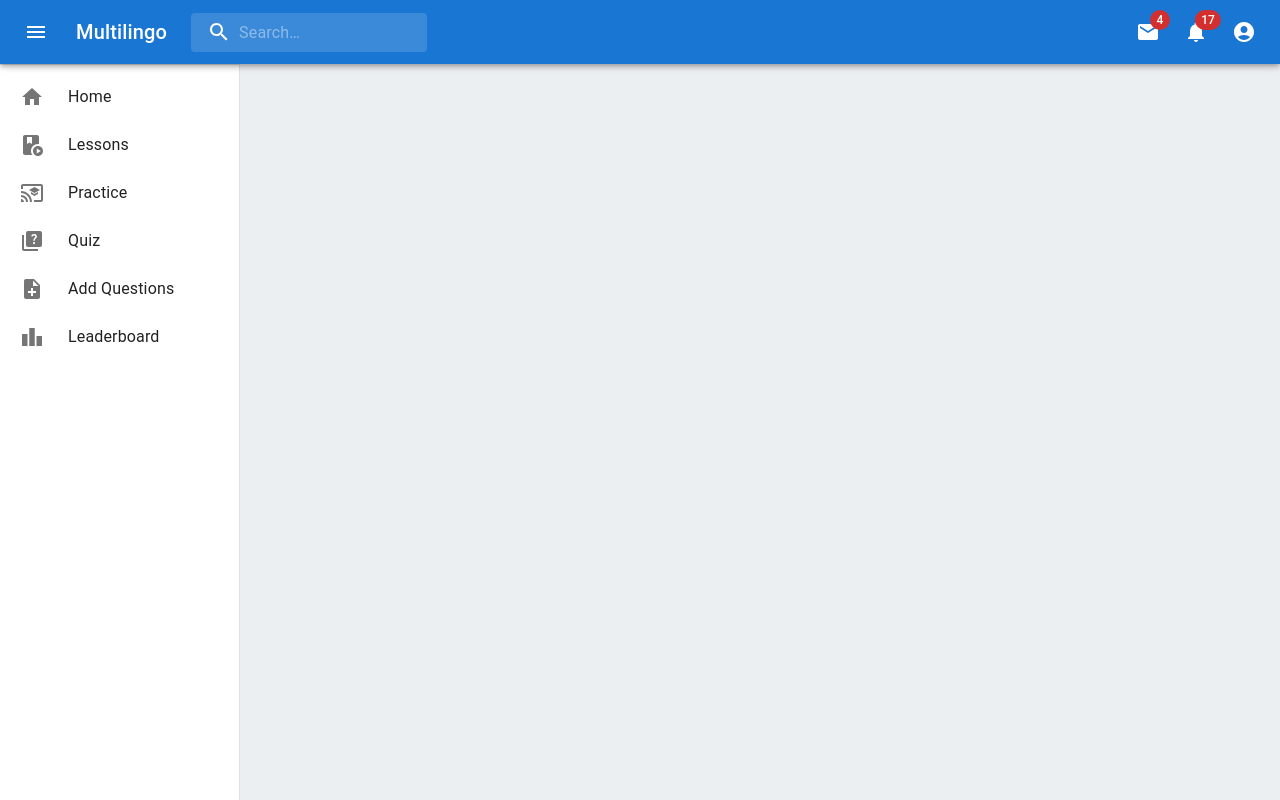
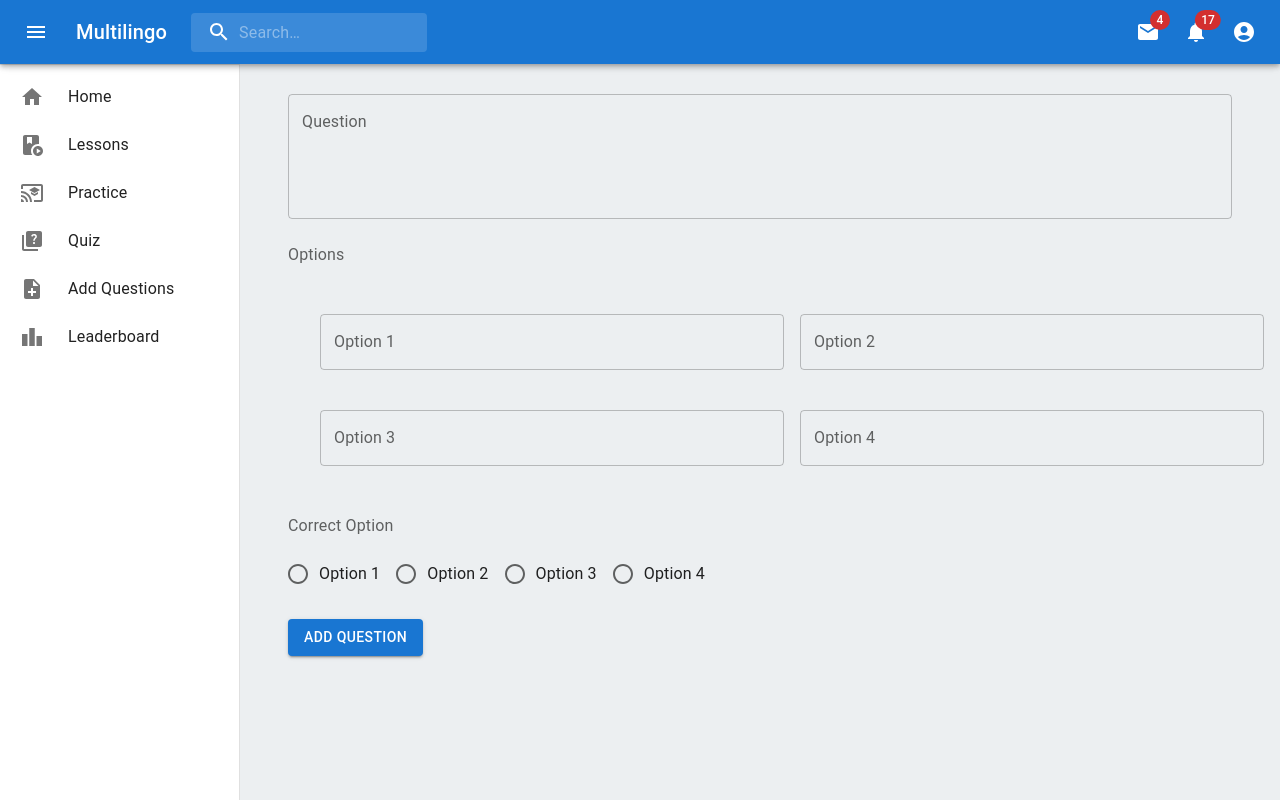
Before and after one commit to sristhilamichhane/multilingo, a React (Vite) app in the folder frontend/: page /admin in a window 1280 px wide. Built offline with nearby package versions, Linux system fonts and the light colour scheme; what react-swipeable-views-utils would draw is missing.

Commit message:
feat: :sparkles: AddQuestion of admin

```diff
--- a/frontend/src/Pages/AddQuestion.jsx
+++ b/frontend/src/Pages/AddQuestion.jsx
@@ -1,6 +1,19 @@
+import { Box, styled } from "@mui/material";
 import Navbar from "../components/Navbar";
-import { Box, styled } from "@mui/material";
 import Sidebar from "../components/Sidebar";
+import {
+  TextField,
+  Button,
+  Radio,
+  RadioGroup,
+  FormControlLabel,
+  FormControl,
+  FormLabel,
+  Grid,
+  Card,
+  CardContent,
+} from "@mui/material";
+import { useState } from "react";
 
 const MainContent = styled(Box)(({ theme }) => ({
   flexGrow: 1,
@@ -11,6 +24,30 @@ const MainContent = styled(Box)(({ theme }) => ({
 }));
 
 const AddQuestion = () => {
+  const [question, setQuestion] = useState("");
+  const [options, setOptions] = useState(["", "", "", ""]);
+  const [correctOption, setCorrectOption] = useState("");
+  const [questions, setQuestions] = useState([]);
+
+  const handleOptionChange = (event, index) => {
+    const updatedOptions = [...options];
+    updatedOptions[index] = event.target.value;
+    setOptions(updatedOptions);
+  };
+
+  const handleAddQuestion = () => {
+    const newQuestion = {
+      question,
+      options,
+      correctOption,
+    };
+
+    setQuestions([...questions, newQuestion]);
+    setQuestion("");
+    setOptions(["", "", "", ""]);
+    setCorrectOption("");
+  };
+
   return (
     <>
       <div className="bgColor">
@@ -19,7 +56,95 @@ const AddQuestion = () => {
         <Box sx={{ display: "flex" }}>
           <Sidebar />
           <MainContent>
-            <Box component="main" sx={{ flexGrow: 1, p: 3 }}></Box>
+            <Box component="main" sx={{ flexGrow: 1, p: 3 }}>
+              <Box>
+                <TextField
+                  label="Question"
+                  value={question}
+                  onChange={(event) => setQuestion(event.target.value)}
+                  fullWidth
+                  multiline
+                  rows={4}
+                  variant="outlined"
+                  margin="normal"
+                />
+                <FormControl component="fieldset" margin="normal">
+                  <FormLabel component="legend">Options</FormLabel>
+                  <Grid container spacing={2} margin={2}>
+                    {options.map((option, index) => (
+                      <Grid item xs={12} sm={6} key={index}>
+                        <TextField
+                          label={`Option ${index + 1}`}
+                          value={option}
+                          onChange={(event) => handleOptionChange(event, index)}
+                          fullWidth
+                          variant="outlined"
+                          margin="normal"
+                        />
+                      </Grid>
+                    ))}
+                  </Grid>
+                </FormControl>
+                <br />
+                <FormControl component="fieldset" margin="normal">
+                  <FormLabel component="legend" sx={{ marginBottom: 2 }}>
+                    Correct Option
+                  </FormLabel>
+                  <RadioGroup
+                    value={correctOption}
+                    onChange={(event) => setCorrectOption(event.target.value)}
+                    row
+                  >
+                    {options.map((option, index) => (
+                      <FormControlLabel
+                        key={index}
+                        value={`${index}`}
+                        control={<Radio />}
+                        label={`Option ${index + 1}`}
+                      />
+                    ))}
+                  </RadioGroup>
+                </FormControl>
+                <br />
+                <Button
+                  variant="contained"
+                  onClick={handleAddQuestion}
+                  sx={{ mt: 2 }}
+                >
+                  Add Question
+                </Button>
+
+                {questions.length > 0 && (
+                  <Box sx={{ marginTop: "1rem" }}>
+                    {questions.map((q, index) => (
+                      <Card key={index} sx={{ marginTop: "1rem" }}>
+                        <CardContent>
+                          <h3>New Question:</h3>
+                          <p>{q.question}</p>
+                          <div>
+                            {q.options.map((option, optionIndex) => (
+                              <Button
+                                key={optionIndex}
+                                variant="outlined"
+                                sx={{
+                                  marginRight: "1rem",
+                                  marginBottom: "1rem",
+                                }}
+                              >
+                                {option}
+                              </Button>
+                            ))}
+                          </div>
+                          <p>
+                            Correct Option: Option {Number(q.correctOption) + 1}
+                          </p>
+                        </CardContent>
+                      </Card>
+                    ))}
+                  </Box>
+                )}
+              </Box>
+            </Box>
           </MainContent>
         </Box>
       </div>
```
